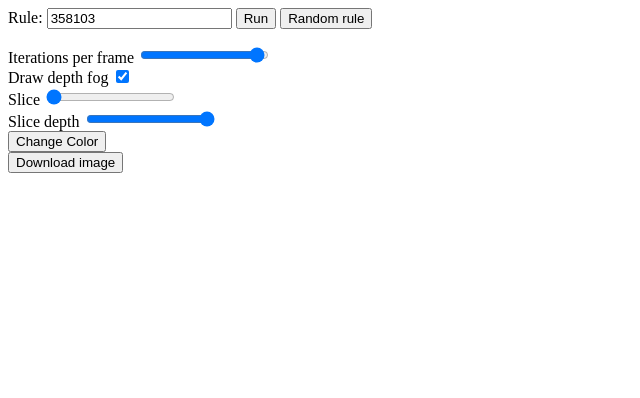
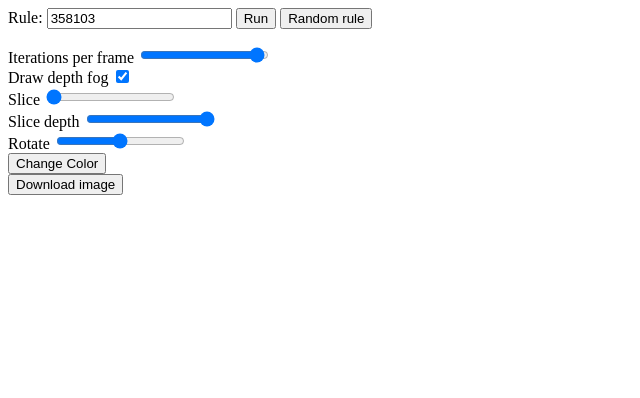
Before and after one commit to MrCamoga/Langton-s-Ant-JS, a plain HTML site: page ants/ant3d.html in a window 1280 px wide. Shown: the whole page, without its empty margins (0-640 px from the left). Drawn offline with Linux system fonts and the light colour scheme.

Commit message:
3d rotation XZ plane

```diff
--- a/ants/ant3d.html
+++ b/ants/ant3d.html
@@ -30,6 +30,10 @@
 		<input type="range" oninput="document.getElementById('slicesizelabel').innerHTML = Settings.sliceSize(); Screen.render()" id="slicesize" value="300" min="1" max="300">
 		<label id="slicesizelabel"></label><br>
 
+		<label for="rotation">Rotate</label>
+		<input type="range" oninput="document.getElementById('rotationlabel').innerHTML = Settings.rotationAngle().toFixed(2) + ' rad'; Screen.render()" id="rotation" value="0" min="-180" max="180">
+		<label id="rotationlabel"></label><br>
+
 		<button type="button" onclick="changeColor()">Change Color</button><br>
 		<a id="download"><button type="button" onclick="downloadImage()">Download image</button></a><br>
 		<canvas style="image-rendering: pixelated" id="antcanvas" width="200" height="200">Browser doesn't support canvas</canvas>
--- a/ants/ant3d.js
+++ b/ants/ant3d.js
@@ -23,19 +23,37 @@ var Screen = (function() {
 			var fog = Settings.drawFog();
 			var sliceDepth = Settings.sliceDepth();
 			var sliceSize = Settings.sliceSize();
+			var angle = Settings.rotationAngle();
+			var cos = Math.cos(angle), sin = Math.sin(angle);
+			var halfwidth = width/2, halfdepth = depth/2;
+			function rotate(x,z) { return [(x-halfwidth)*cos+(z-halfdepth)*sin+halfwidth,(z-halfdepth)*cos-(x-halfwidth)*sin+halfdepth]; }
 			var min = sliceDepth, max = Math.min(sliceDepth+sliceSize,depth);
-			for(var i = 0,j=0,len=mul[2]*4; i < len;j++) {
-				var k=min, state=0, transparent=true;
-				for(var cell=j+k*mul[2]; k < max; k++, cell += mul[2]) {
+			for(var y=0, i=0; y < height;y++) {
+				for(var x=0; x < width; x++) {
+					var s = Math.sqrt(x*(width-x));
+    					var x0 = rotate(x,halfdepth-s); // interpolation start point
+					var x1 = rotate(x,halfdepth+s); // interpolation end point
+					var d = Math.ceil(Math.sqrt((x0[0]-x1[0])**2+(x0[1]-x1[1])**2)); // num of pixels interpolation
+					min2 = Math.max(0,d*(min-halfdepth+s)/(2*s)); // variable of interpolation starting point
+					max2 = Math.min(d*(max-halfdepth+s)/(2*s),width); // variable of interpolation ending point
+					var k, state = 0, transparent=true;
+					for(k = min2; k < max2; k++) { // slice through camera z axis
+						var xfinal = Math.floor((1-k/d)*x0[0]+k/d*x1[0]);
+						var zfinal = Math.floor((1-k/d)*x0[1]+k/d*x1[1]); // x and z pixels on the map
+						if(xfinal < 0 || zfinal < 0 || xfinal >= width || zfinal >= depth) continue;
+
+						var cell = zfinal*mul[2]+y*mul[1]+xfinal;
 						if(Ant.getMap(cell) === "0") continue;
 						state = Ant.getMap(cell);
 						transparent = false;
+						k = halfdepth-s+2*s*k/d; // camera z coord (render fog)
 						break;
 					}
 					data[i++] = Ant.getColors(state)[0];
 					data[i++] = Ant.getColors(state)[1];
 					data[i++] = Ant.getColors(state)[2];
-				data[i++] = (!transparent)*(fog ? (1-(k-min)/(max-min))*255:255);
+					data[i++] = (!transparent)*(fog ? (1-(k-min)/(max-min))*255 : 255);
+				}
 			}
 			ctx.putImageData(img,0,0);
 			var endTime = performance.now();
--- a/common.js
+++ b/common.js
@@ -8,7 +8,8 @@ var Settings = (function() {
 		drawFog: function() { return document.getElementById("fog").checked; },
 		sliceDepth: function() { return parseInt(document.getElementById("slice").value); },
 		sliceSize: function() { return parseInt(document.getElementById("slicesize").value); },
-		wCoord: function() { return parseInt(document.getElementById("wcoord").value);}
+		wCoord: function() { return parseInt(document.getElementById("wcoord").value);},
+		rotationAngle: function() { return parseInt(document.getElementById("rotation").value)*Math.PI/180}
 	}
 })();
 
```
Lines whose indentation alone changed are shown as unchanged.
